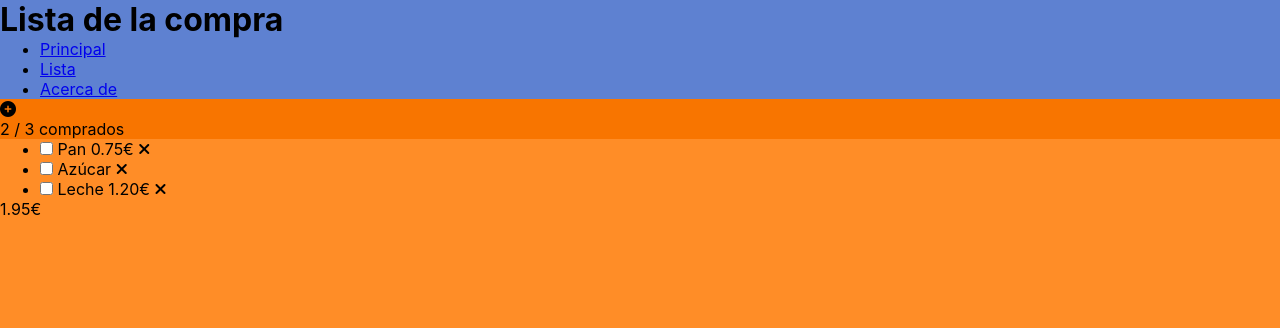
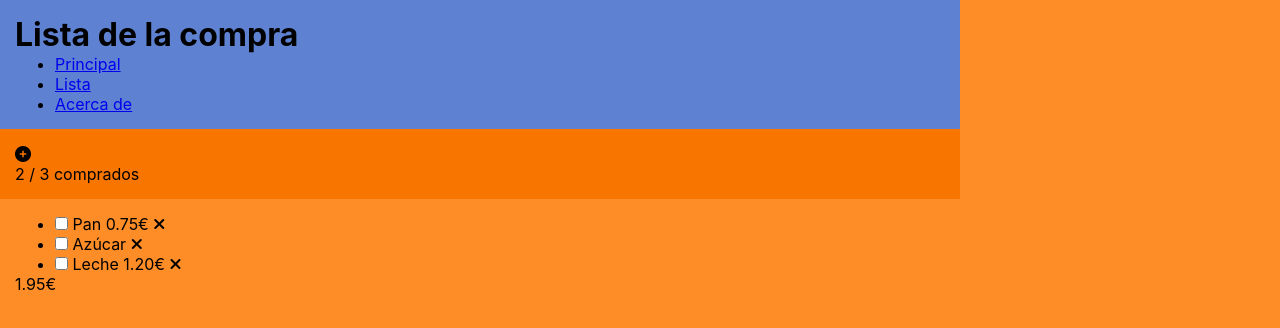
Before and after one commit to alexgonzanu/lista-compra-grupoD, a plain HTML site: page index.html in a window 1280 px wide. Drawn offline with Linux system fonts and the light colour scheme.

Commit message:
Espaciados del Layout

```diff
--- a/css/estilos.css
+++ b/css/estilos.css
@@ -5,13 +5,21 @@ html {
   font-family: -apple-system, BlinkMacSystemFont, 'Segoe UI', Roboto, Oxygen, Ubuntu, Cantarell, 'Open Sans', 'Helvetica Neue', sans-serif;
 }
 body {
+  font-size: 1em;
+  margin: 0;
+  width: 60em;
   background-color: #ff8d27 ;
 }
 
 .cabecera {
+  padding: 15px;
   background-color: #5e81d1 ;
 }
 
 .cabecera-main {
+  padding: 15px;
   background-color: #f87500 ;
 }
+.comando{
+  padding: 15px;
+}
--- a/index.html
+++ b/index.html
@@ -32,7 +32,7 @@
         </p>
       </div>
     </header>
-    <section>
+    <section class="comando">
       <ul>
         <li>
           <input type="checkbox" id="list-pan">
```
Also changed, not shown: editar-articulo.html (+1 -1 lines).
